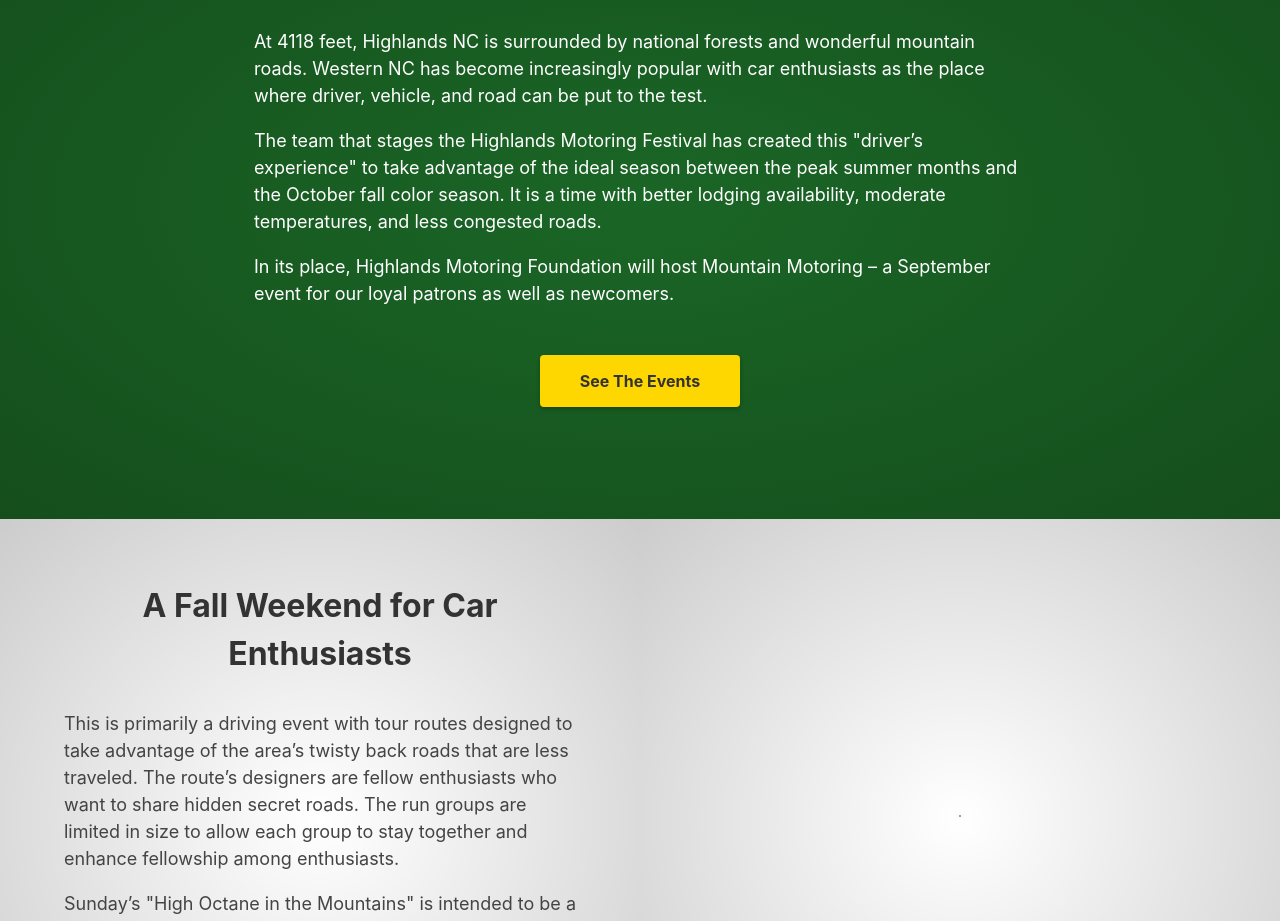
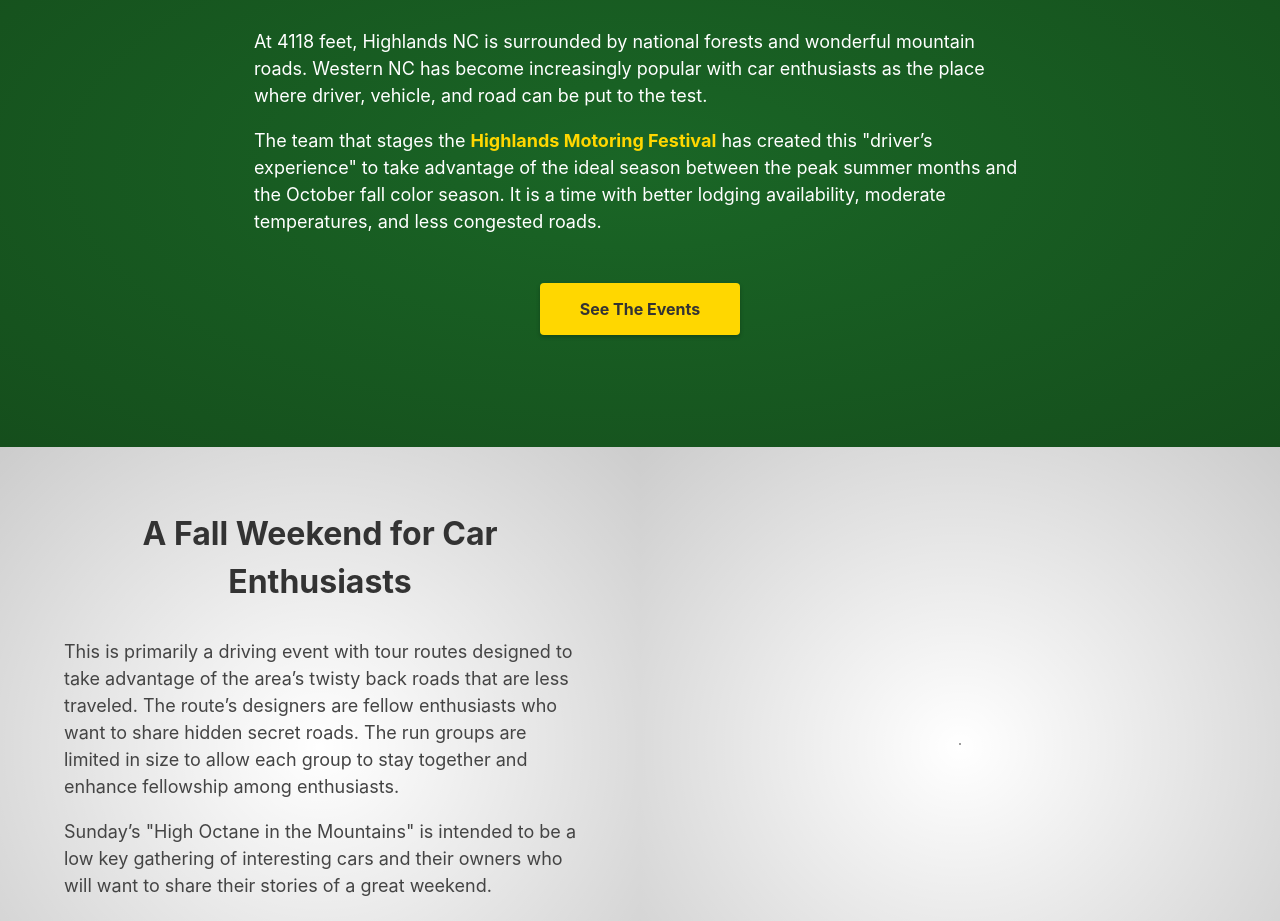
Before and after one commit to bmehder/mountain-motoring, a Svelte app: page / in a window 1280 px wide. Shown: the part 880-1801 px from the top of the page. Built offline with nearby package versions, Linux system fonts and the light colour scheme; grey boxes are pictures that could not be loaded.

Commit message:
content changes

```diff
--- a/src/About.svelte
+++ b/src/About.svelte
@@ -7,14 +7,13 @@
     test.
   </p>
   <p>
-    The team that stages the Highlands Motoring Festival has created this
-    "driver’s experience" to take advantage of the ideal season between the peak
-    summer months and the October fall color season. It is a time with better
-    lodging availability, moderate temperatures, and less congested roads.
-  </p>
-  <p>
-    In its place, Highlands Motoring Foundation will host Mountain Motoring – a
-    September event for our loyal patrons as well as newcomers.
+    The team that stages the <a
+      href="https://highlandsmotoringfestival.com/"
+      rel="noopener"
+      target="_blank">Highlands Motoring Festival</a
+    > has created this "driver’s experience" to take advantage of the ideal season
+    between the peak summer months and the October fall color season. It is a time
+    with better lodging availability, moderate temperatures, and less congested roads.
   </p>
   <a href="#events" class="btn">See The Events</a>
 </div>
```
